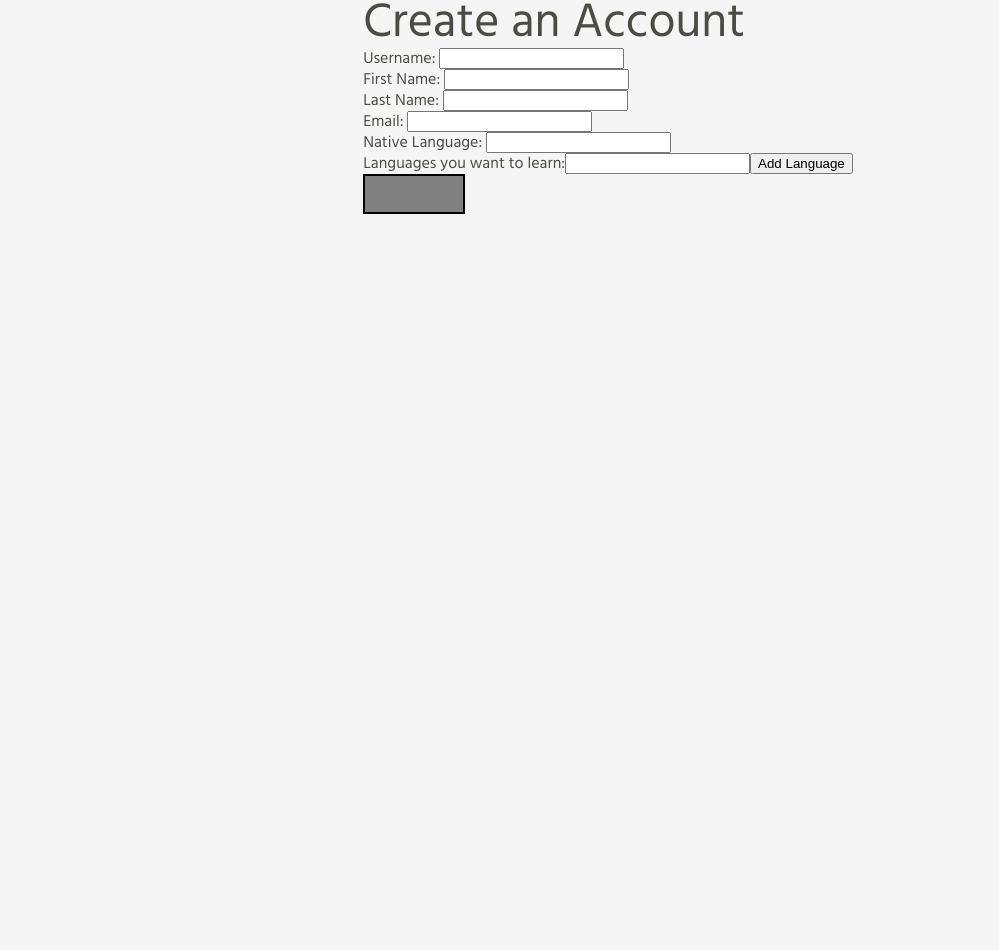
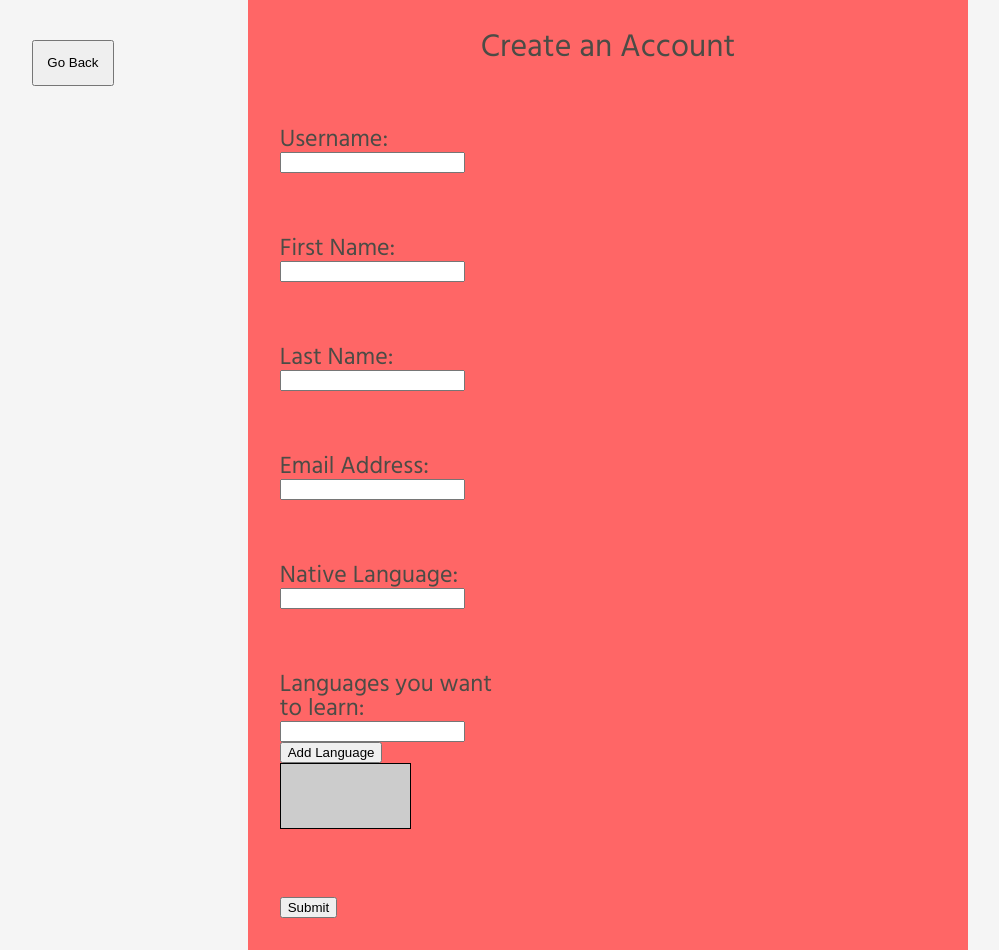
Before and after one commit to Kasador/geo-lingo, a React (Create React App) app: page /create-account in a window 1280 px wide. Shown: the whole page, without its empty margins (32-1031 px from the left). Before the commit the page ends 800 px from the top, so only its background shows below. Built offline with nearby package versions, Linux system fonts and the light colour scheme.

Commit message:
basic styling that we'll fix later

```diff
--- a/src/Components/CreateAccount/CreateAccount.js
+++ b/src/Components/CreateAccount/CreateAccount.js
@@ -1,5 +1,6 @@
 import React, { Component } from 'react';
 import './CreateAccount.scss';
+import { Link } from 'react-router-dom';
 
 
 class CreateAccount extends Component {
@@ -57,12 +58,26 @@ class CreateAccount extends Component {
     submitLanguage = (e) => {
         e.preventDefault();
 
-        let addedLanguage = this.state.learningLanguagesList.concat(this.state.learningLanguage); //creates a copy of the languages array in state and adds the new language in
+        let updatedLanguages = this.state.learningLanguagesList.concat(this.state.learningLanguage); //creates a copy of the languages array in state and adds the new language in
 
-        this.setState({learningLanguagesList: addedLanguage}); //replace old array with new array
+        this.setState({learningLanguage: '', learningLanguagesList: updatedLanguages}); //replace old array with new array and reset learning language input.
 
     }
 
+    //when the x is clicked, remove selected language from state
+    deleteLanguage = (e, language) => {
+
+        e.preventDefault();
+        this.setState(prevState => ({
+            learningLanguagesList: prevState.learningLanguagesList.filter(el => el !== language) //keep array items except for specified langage, then update state with filtered array.
+        }));
+    }
+
+    handleSubmit = (e) => {
+        e.preventDefault();
+
+        console.log(this.state); // all user info including languages that they want to learn.
+    }
 
 
 
@@ -70,19 +85,27 @@ class CreateAccount extends Component {
 
     render () {
 
+
+
         // loop through the languages in the state array and output them into a list
         const languages = this.state.learningLanguagesList.map(language => {
 
             return (
-                <li key={language}>{language}</li>
+               <li key={language}>
+                   <h3>{language}</h3>
+                   <button onClick={(e) => this.deleteLanguage(e, language)}>X</button>
+                </li>
             )
         })
 
         return (
             <div className="account-creation-page">
+
+                <Link to="/sign-in/"><button className="back-button">Go Back</button></Link>
+
                 <h1>Create an Account</h1>
 
-                <form onSubmit={this.handleSubmit}>
+                <form onSubmit={this.handleSubmit} className="form">
 
                     <div>
                         <label>Username: </label>
@@ -100,7 +123,7 @@ class CreateAccount extends Component {
                     </div>
 
                     <div>
-                        <label>Email: </label>
+                        <label>Email Address: </label>
                         <input type="text" value={this.state.email} onChange={(e) => this.handleUserInfoChange(e, 'email')}/>
                     </div>
 
@@ -109,21 +132,33 @@ class CreateAccount extends Component {
                         <input type="text" value={this.state.nativeLanguage} onChange={(e) => this.handleUserInfoChange(e, 'nativeLanguage')} />
                     </div>
 
+                    {/* the part below contains the whole learning languages section */}
+
+                    <div className="languages-input">
+                        <label>Languages you want to learn:</label>
+
+                        <input type="text" value={this.state.learningLanguage} onChange={(e) => this.handleUserInfoChange(e, 'learningLanguage')} />
+
+                        <button onClick={this.submitLanguage}>Add Language</button>
+
+                        {/* shows the languages added */}
+                        <div className="learning-languages">
+                            <ul>
+                                {languages}
+                            </ul>
+                        </div>
+
+                    </div>
+
                     <div>
-                        <label>Languages you want to learn:</label>
-                        <input type="text" value={this.state.learningLanguage} onChange={(e) => this.handleUserInfoChange(e, 'learningLanguage')} />
-                        <button onClick={this.submitLanguage}>Add Language</button>
+                        {/*Submits the entire form */}
+                        <button type="submit">Submit</button>
                     </div>
 
 
                 </form>
 
-                {/* shows the languages added */}
-                <div className="learning-languages">
-                    <ul>
-                        {languages}
-                    </ul>
-                </div>
+
             </div>
         )
     }
--- a/src/Components/CreateAccount/CreateAccount.scss
+++ b/src/Components/CreateAccount/CreateAccount.scss
@@ -1,6 +1,45 @@
-.learning-languages {
-    border: 2px solid black;
-    background: grey;
-    width: 20%;
-    height: 20%;
+@import '../Assets/colors.scss';
+
+.account-creation-page {
+    background: $primary-color;
+    display: flex;
+    align-items: flex-start;
+    justify-content: center;
+    flex-direction: column;
+
+    h1 { //'Create an Account' header
+        align-self: center;
+        font-size: 2em;
+        padding: 1em;
+    }
+
 }
+
+.back-button {
+    padding: 1em;
+    position: absolute;
+    top: 5%;
+    left: 5%;
+}
+
+
+.form div { //all the elements are in their own divs
+    width: 30%;
+    padding: 2em;
+
+    label {
+        font-size: 1.5em;
+    }
+}
+
+.languages-input { //holds the box, button, and text.
+
+    .learning-languages { //the box that shows the languages added
+        border: 1px solid black;
+        background-color: $gray;
+        display: inline-block;
+        text-align: center;
+    }
+
+
+}
```
